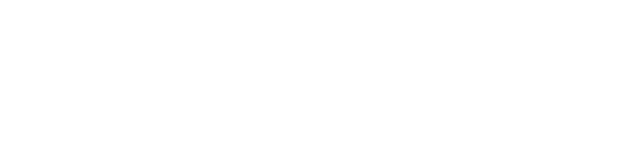
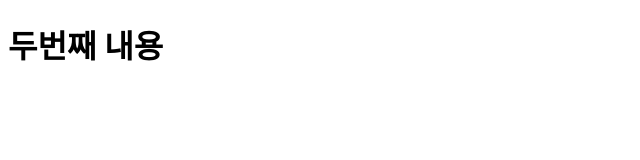
Before and after one commit to yoo-chanhee/res, a plain HTML site: page index.html in a window 1280 px wide. Shown: the whole page, without its empty margins (0-640 px from the left). Drawn offline with Linux system fonts and the light colour scheme.

Commit message:
'index2'

```diff
--- a/index.html
+++ b/index.html
@@ -4,6 +4,6 @@
         <meta charset="utf-8">
     </head>
     <body>
-
+        <h1>두번째 내용 </h1>
     </body>
 </html>
```
